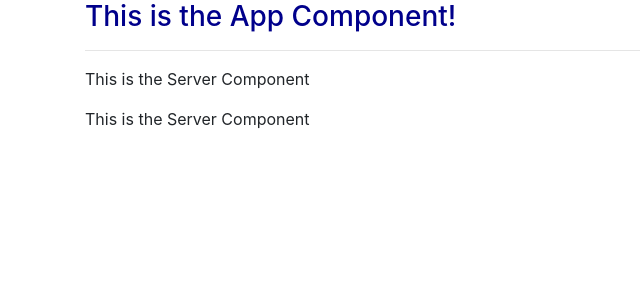
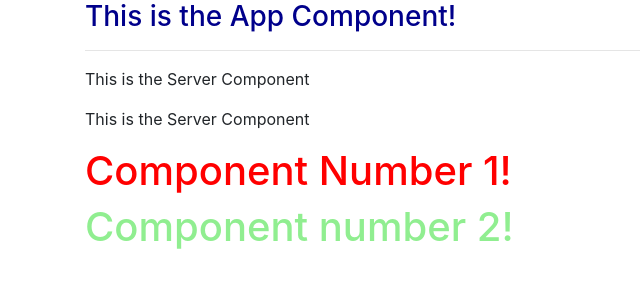
Before and after one commit to benlr98/learn-angular, an Angular app: page / in a window 1280 px wide. Shown: the top 300 px of the page, without its empty margins (0-640 px from the left). Built offline with nearby package versions, Linux system fonts and the light colour scheme.

Commit message:
colored h1 headings

```diff
--- a/src/app/app.component.html
+++ b/src/app/app.component.html
@@ -4,6 +4,8 @@
             <h3>This is the App Component!</h3>
             <hr>
             <app-servers></app-servers>
+            <app-one></app-one>
+            <app-otwo></app-otwo>
         </div>
     </div>
 </div>
--- a/src/app/app.module.ts
+++ b/src/app/app.module.ts
@@ -5,12 +5,16 @@ import { FormsModule } from '@angular/forms';
 import { AppComponent } from './app.component';
 import { ServerComponent } from './server/server.component';
 import { ServersComponent } from './servers/servers.component';
+import { OneComponent } from './one/one.component';
+import { OtwoComponent } from './otwo/otwo.component';
 
 @NgModule({
   declarations: [
     AppComponent,
     ServerComponent,
-    ServersComponent
+    ServersComponent,
+    OneComponent,
+    OtwoComponent
   ],
   imports: [
     BrowserModule,
--- a/src/app/one/one.component.html
+++ b/src/app/one/one.component.html
@@ -0,0 +1 @@
+<h1> Component Number 1! </h1>
--- a/src/app/one/one.component.ts
+++ b/src/app/one/one.component.ts
@@ -2,7 +2,12 @@ import { Component } from "@angular/core";
 
 @Component({
     selector: 'app-one',
-    templateUrl: './one.component.html'
+    templateUrl: './one.component.html',
+    styles: [`
+        h1 {
+            color: red;
+        }
+    `]
 })
 
 export class OneComponent {
--- a/src/app/otwo/otwo.comonent.html
+++ b/src/app/otwo/otwo.comonent.html
@@ -0,0 +1 @@
+<h1> Component number 2! </h1>
--- a/src/app/otwo/otwo.component.ts
+++ b/src/app/otwo/otwo.component.ts
@@ -2,7 +2,12 @@ import { Component } from '@angular/core';
 
 @Component({
     selector: 'app-otwo',
-    templateUrl: './otwo.comonent.html'
+    templateUrl: './otwo.comonent.html',
+    styles: [`
+        h1 {
+            color: lightgreen;
+        }
+    `]
 })
 
 export class OtwoComponent {
```
